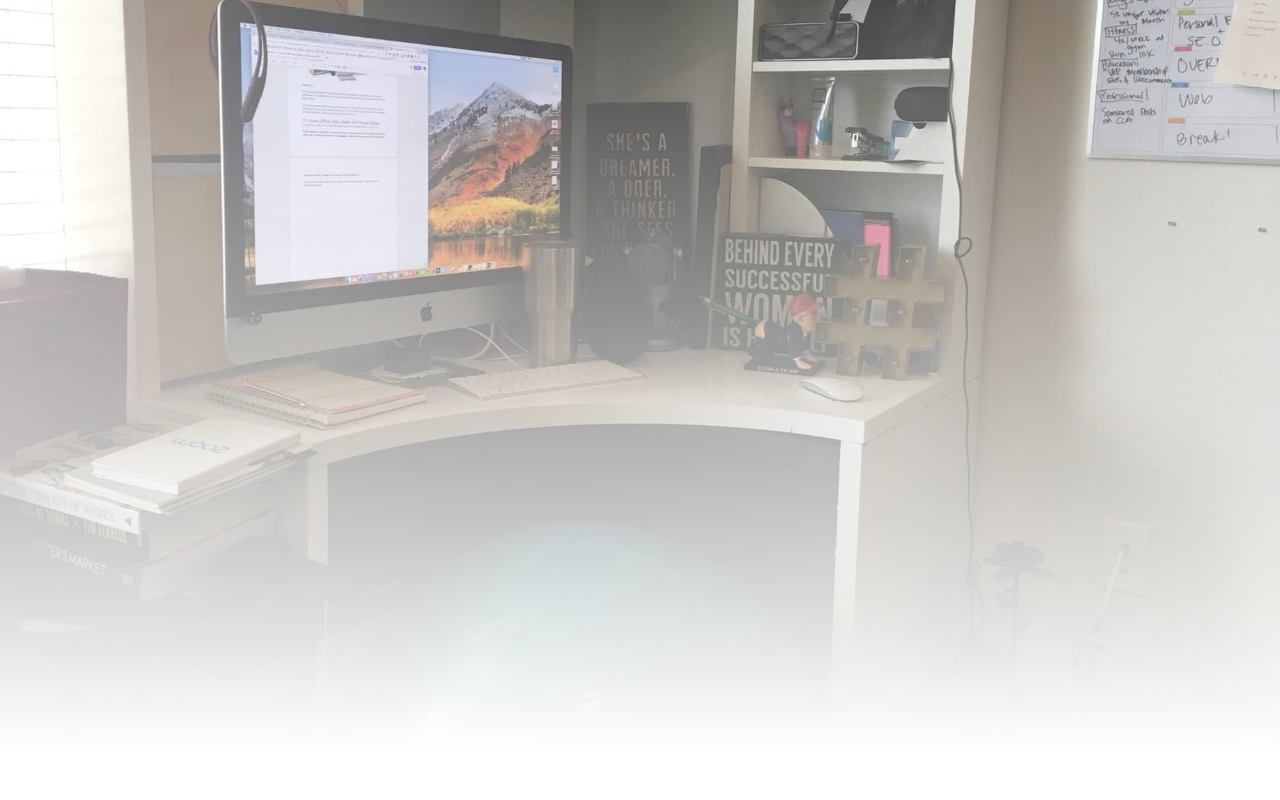
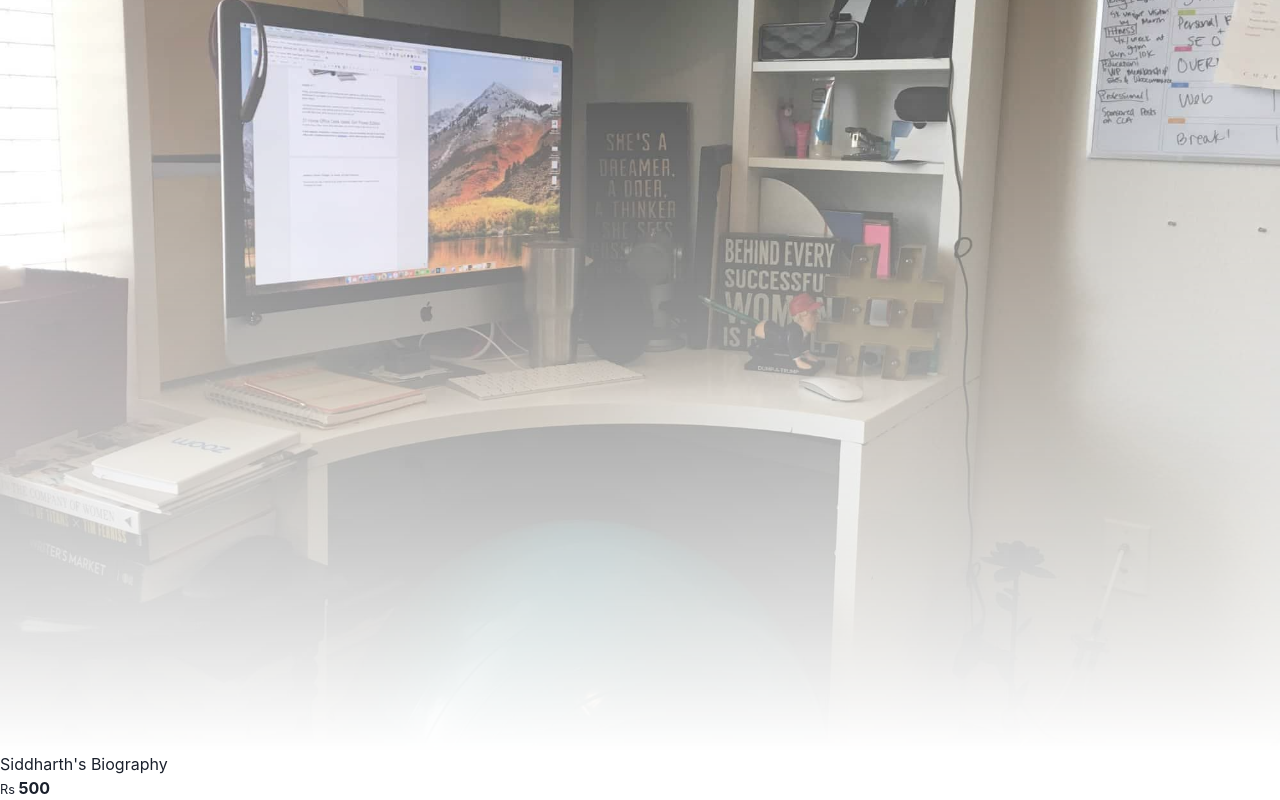
Before and after one commit to OfficialSiddharthBisht/amazon-clone, a React (Create React App) app: page / in a window 1280 px wide. Shown: the part 301-1101 px from the top of the page. Before the commit the page ends 1053 px from the top, so only its background shows below. Built offline with nearby package versions, Linux system fonts and the light colour scheme.

Commit message:
ADD: Product started

```diff
--- a/src/components/Home.jsx
+++ b/src/components/Home.jsx
@@ -1,5 +1,7 @@
 import React from 'react'
 import "../styling/home.css";
+import Product from './Product';
+
 // components import
 
 
@@ -7,7 +9,16 @@ const Home = () => {
   return (
     <div className='home'>
         <img className='home_image' src="./amazonafter.jpg" alt="" />
-    </div>
+        {/* Product  */}
+        {/* Product id , title, price, rating, image */}
+        <Product
+          id = "1"
+          title = "Siddharth's Biography"
+          price = {500}
+          rating = {3}
+          image = "amazonafter.jpg"
+        />
+      </div>
   )
 }
 export default Home;
--- /dev/null
+++ b/src/components/Product.jsx
@@ -0,0 +1,19 @@
+import React from 'react'
+import "../styling/product.css";
+
+function Product({id, title, price, rating , image}) {
+  return (
+    <div className='product'>
+        <p>{title}</p>
+        <p className='product_'>
+            <small>Rs </small>
+            <strong>{price}</strong>
+        </p>
+        <div className="product_rating">
+
+        </div>
+    </div>
+  )
+}
+
+export default Product
--- a/src/styling/home.css
+++ b/src/styling/home.css
@@ -1,3 +1,8 @@
+.home{
+    max-width: 1300px;
+    margin-left: auto;
+    margin-right: auto;
+}
 .home_image{
     width: 100%;
     mask-image: linear-gradient(to bottom ,rgba(0,0,0,1),rgba(0,0,0,0));
```
Also changed, not shown: src/styling/product.css (added).
